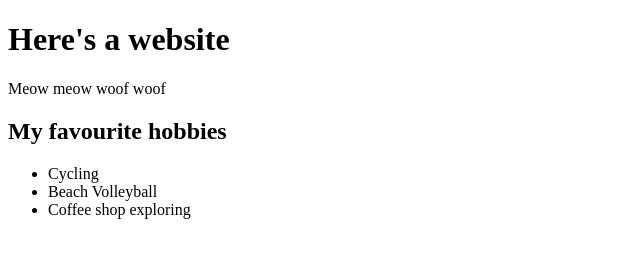
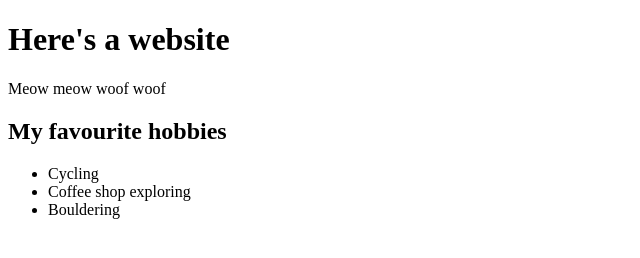
Before and after one commit to adamelmasri/my-first-demo-uoft, a plain HTML site: page index.html in a window 1280 px wide. Shown: the whole page, without its empty margins (0-640 px from the left). Drawn offline with Linux system fonts and the light colour scheme.

Commit message:
Change my hobbies

```diff
--- a/index.html
+++ b/index.html
@@ -9,8 +9,8 @@
 		<h2>My favourite hobbies</h2>
 		<ul>
 			<li>Cycling </li>
-			<li> Beach Volleyball</li>
 			<li>Coffee shop exploring</li>
+			<li>Bouldering</li>
 		</ul>
 	</body>
 </html>
```
